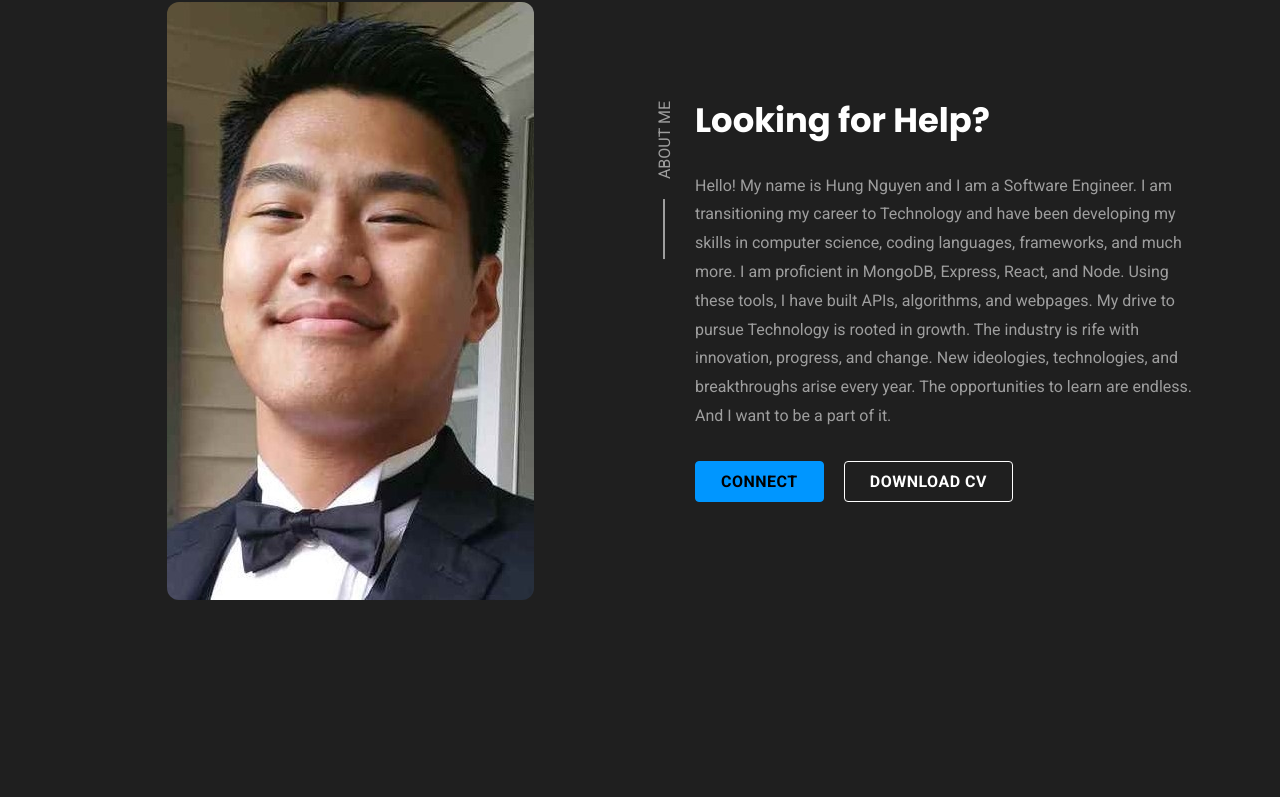
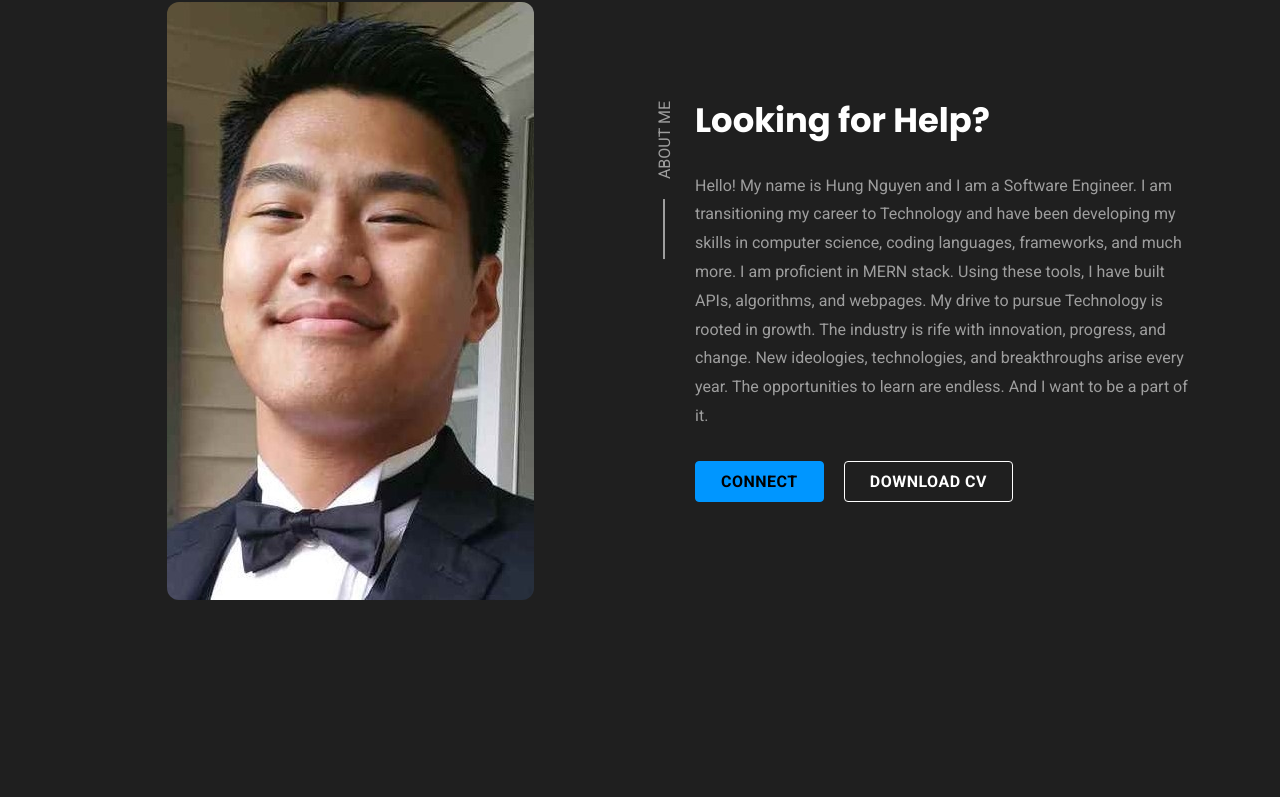
Before and after one commit to hung-dinh-nguyen/hung-dinh-nguyen.github.io, a plain HTML site: page index.html in a window 1280 px wide. Shown: the part 1206-2003 px from the top of the page. Drawn offline with nearby package versions, Linux system fonts and the light colour scheme; a web font is replaced by a local one.

Commit message:
Updated About Me section
Used MERN instead of individual words.

```diff
--- a/index.html
+++ b/index.html
@@ -212,7 +212,7 @@
             Hello! My name is Hung Nguyen and I am a Software Engineer.
             I am transitioning my career to Technology and have been developing my skills in
             computer science, coding languages, frameworks, and much more. I am proficient
-            in MongoDB, Express, React, and Node. Using these tools, I have built APIs,
+            in MERN stack. Using these tools, I have built APIs,
             algorithms, and webpages. My drive to pursue Technology is rooted in growth.
             The industry is rife with innovation, progress, and change. New ideologies,
             technologies, and breakthroughs arise every year. The opportunities to learn
```
